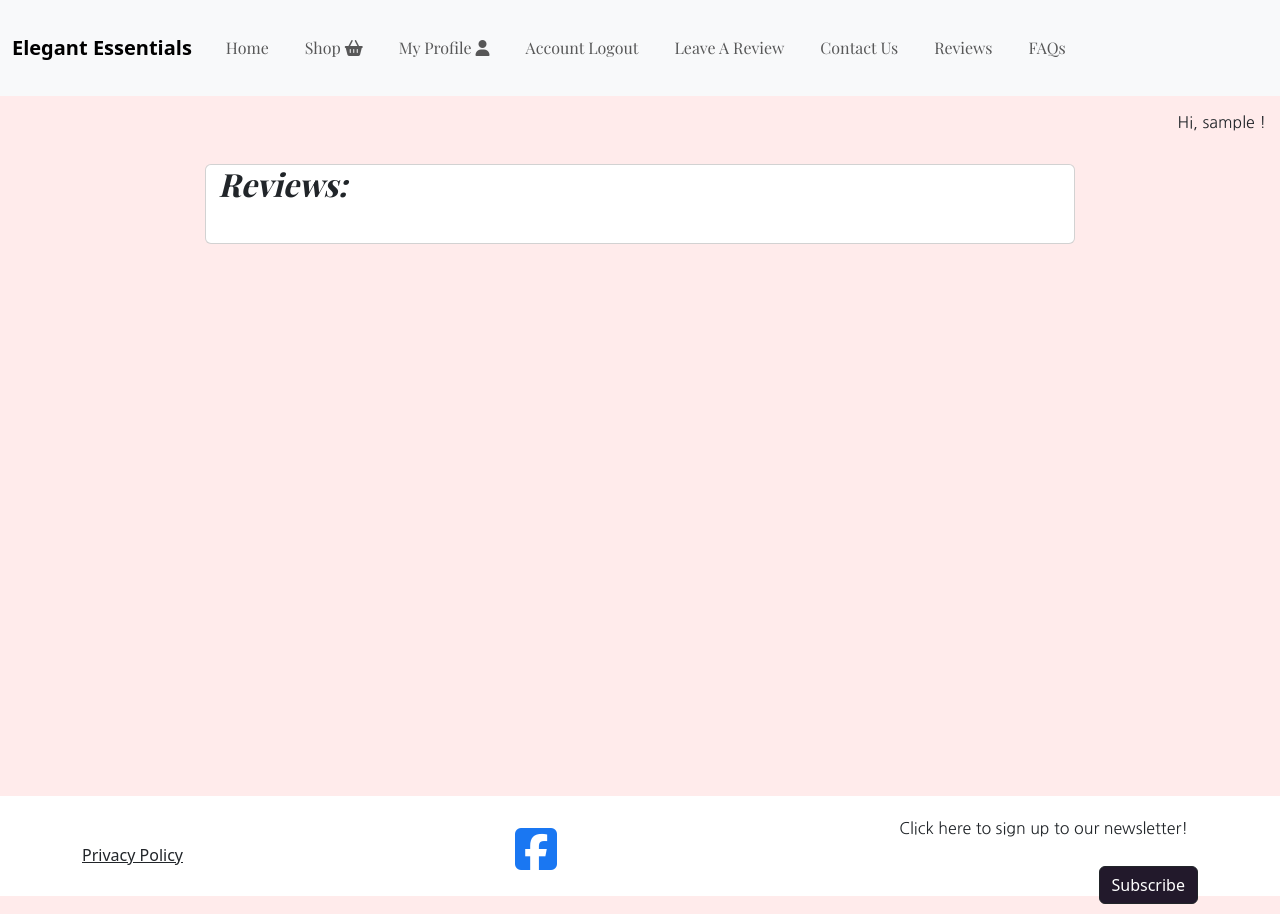
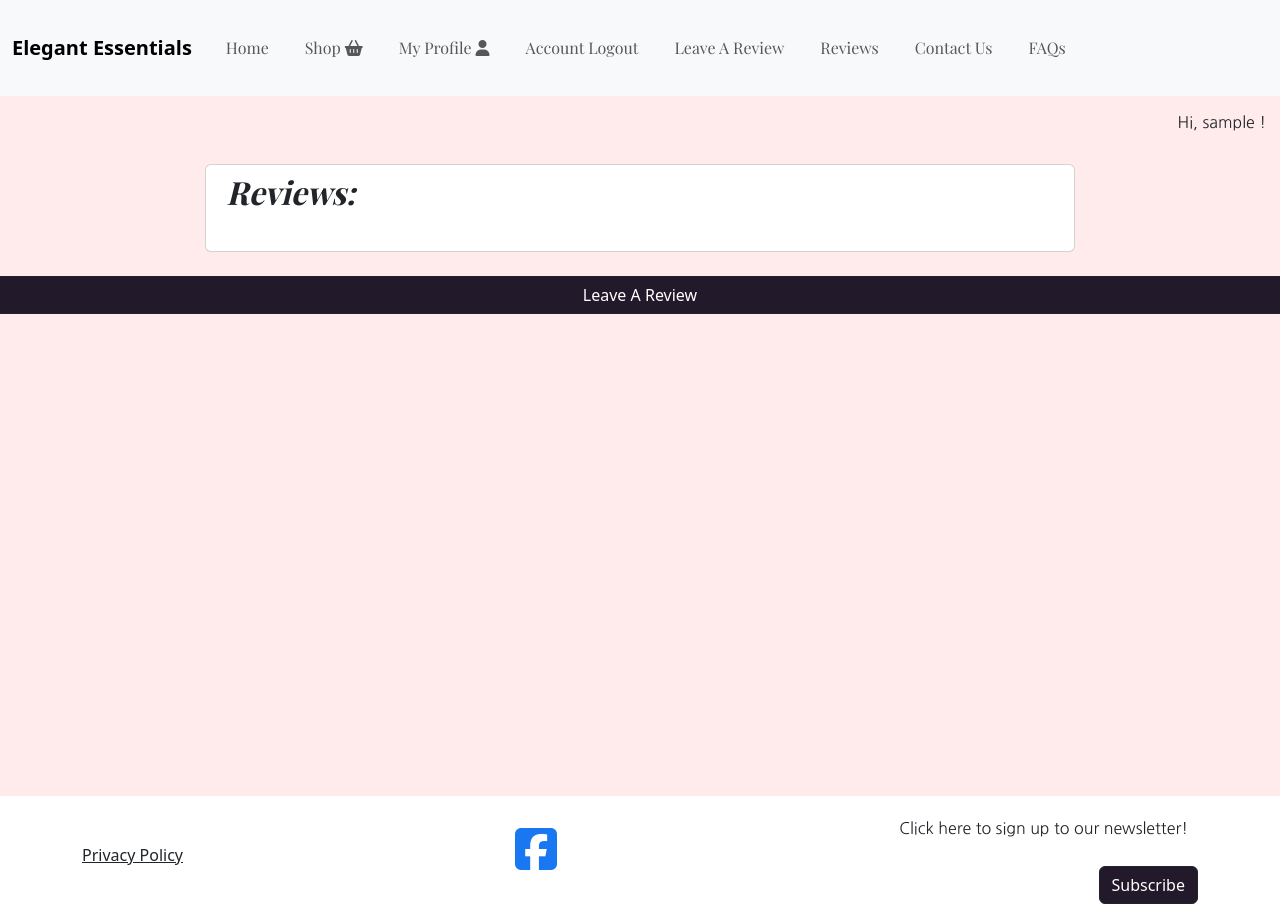
Before and after one commit to runabrandes/pp5-elegant-essentials, a Django app: page /review/overview/ in a window 1280 px wide. Run offline with Django 5.2, Linux system fonts and the light colour scheme; the visitor is signed in with stand-in values (Sample User, id 1); data that the repository does not hold is empty; parts of the project's set-up code (start-up, migrations or seed data) failed here and were passed over; some libraries are stand-ins or nearby versions; some web fonts are replaced.

Commit message:
Deleted username from reviews form and changed reviews place in navbar

```diff
--- a/review/forms.py
+++ b/review/forms.py
@@ -8,10 +8,7 @@ class ReviewForm(forms.ModelForm):
     """
     class Meta:
         model = Review
-        fields = (
-            'name',
-            'review')
+        fields = ['review']
         labels = {
-            'name': 'Name',
             'review': 'Review',
         }
--- a/review/models.py
+++ b/review/models.py
@@ -10,13 +10,13 @@ class Review(models.Model):
     name = models.ForeignKey(
         User,
         on_delete=models.CASCADE,
-        related_name="review_name")
+        related_name="reviews")
     review = models.TextField(blank=False)
     date = models.DateTimeField(auto_now_add=True)
     review_approved = models.BooleanField(default=False)
 
     class Meta:
-        ordering = ["date"]
+        ordering = ["-date"]
 
     def __str__(self):
         return (f"{self.name} left a review on {self.date}.")
--- a/review/templates/review/review_overview.html
+++ b/review/templates/review/review_overview.html
@@ -4,7 +4,7 @@
 {% block content %}
 <div class="row justify-content-center">
   <div class="col-md-8 card mb-4 mt-3">
-    <h2>Reviews:</h2>
+    <h2 class="m-2">Reviews:</h2>
     <div class="card-body">
       {% for review in reviews %}
       {% if review.review_approved or review.name == user %}
@@ -35,5 +35,8 @@
       {% endfor %}
     </div>
   </div>
+  {% if user.is_authenticated %}
+  <a href="{% url 'reviews' %}" class="shop-btn btn btn-dark text-white">Leave A Review</a>
+  {% endif %}
 </div>
 {% endblock content %}
--- a/review/views.py
+++ b/review/views.py
@@ -16,11 +16,11 @@ def reviews(request):
         if reviews_form.is_valid():
             review = reviews_form.save(commit=False)
             review.name = request.user
-            reviews_form.save()
+            review.save()
             messages.add_message(
                 request, messages.SUCCESS,
                 "Many thanks for leaving your review!"
-                "It will be approved shortly.")
+                " It will be approved shortly.")
         else:
             for field, errors in reviews_form.errors.items():
                 for error in errors:
@@ -63,7 +63,7 @@ def edit_review(request, review_id):
             review.review_approved = False
             review.save()
             messages.add_message(request, messages.SUCCESS, 'Review Updated!'
-                                 'Please wait whilst we approve it.')
+                                 ' Please wait whilst we approve it.')
         else:
             messages.add_message(request, messages.ERROR,
                                  'Could not update review!')
--- a/static/css/base.css
+++ b/static/css/base.css
@@ -13,10 +13,6 @@ body {
     min-height: calc(100vh - 100px);
     display: flex;
     flex-direction: column;
-}
-
-footer {
-    height: 100px;
 }
 
 h1, h2 {
@@ -45,8 +41,10 @@ li {
 
 footer {
     background-color: #fff;
+    padding: 10px;
+    display: flex;
+    justify-content: space-between;
     text-align: right;
-    padding: 10px;
 }
 
 #social {
--- a/templates/base.html
+++ b/templates/base.html
@@ -103,12 +103,12 @@
                         </li>
                         {% endif %}
                         <li class="nav-item">
+                            <a class="nav-link {% if request.path == review_overview %}active"
+                                aria-current="page{% endif %}" href="{% url 'review_overview' %}">Reviews</a>
+                        </li>
+                        <li class="nav-item">
                             <a class="nav-link {% if request.path == contact_url %}active"
                                 aria-current="page{% endif %}" href="{% url 'contact' %}">Contact Us</a>
-                        </li>
-                        <li class="nav-item">
-                            <a class="nav-link {% if request.path == review_overview %}active"
-                                aria-current="page{% endif %}" href="{% url 'review_overview' %}">Reviews</a>
                         </li>
                         <li class="nav-item">
                             <a class="nav-link {% if request.path == faq_q_and_a %}active"
```
